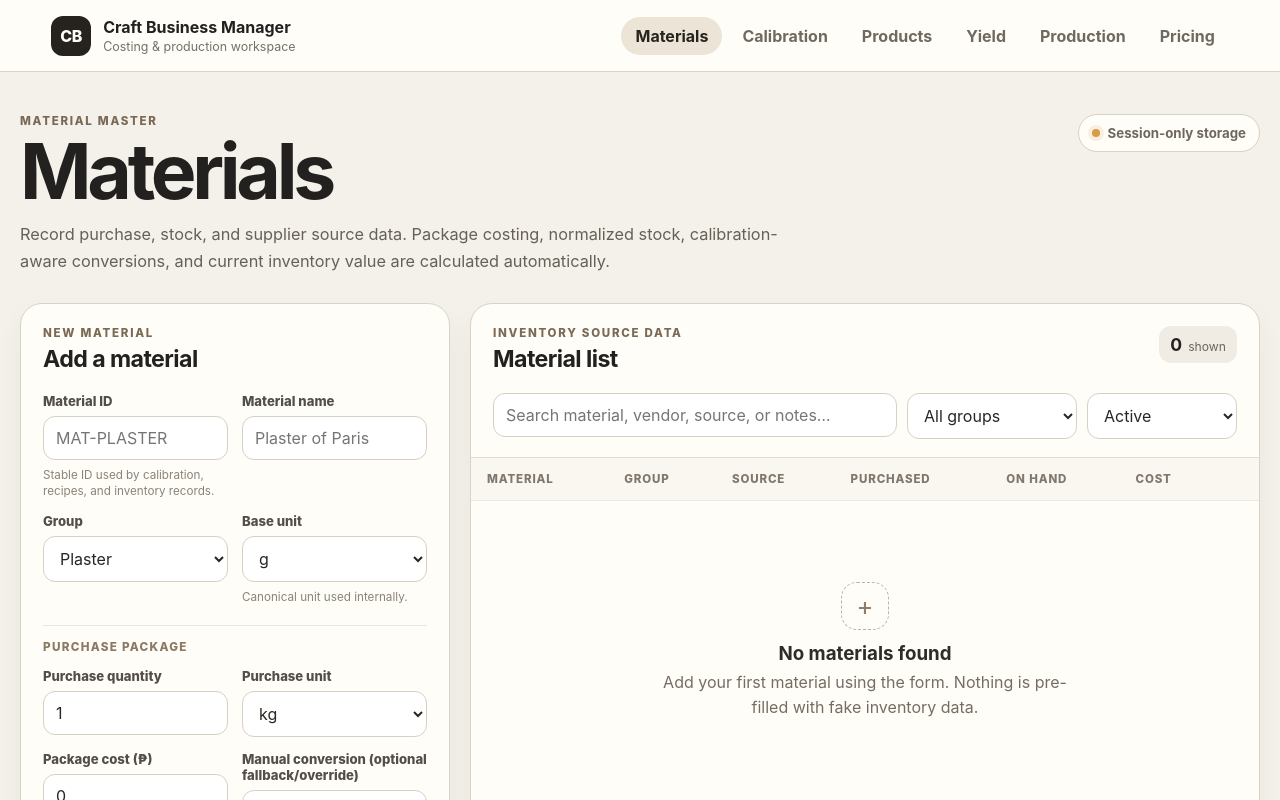
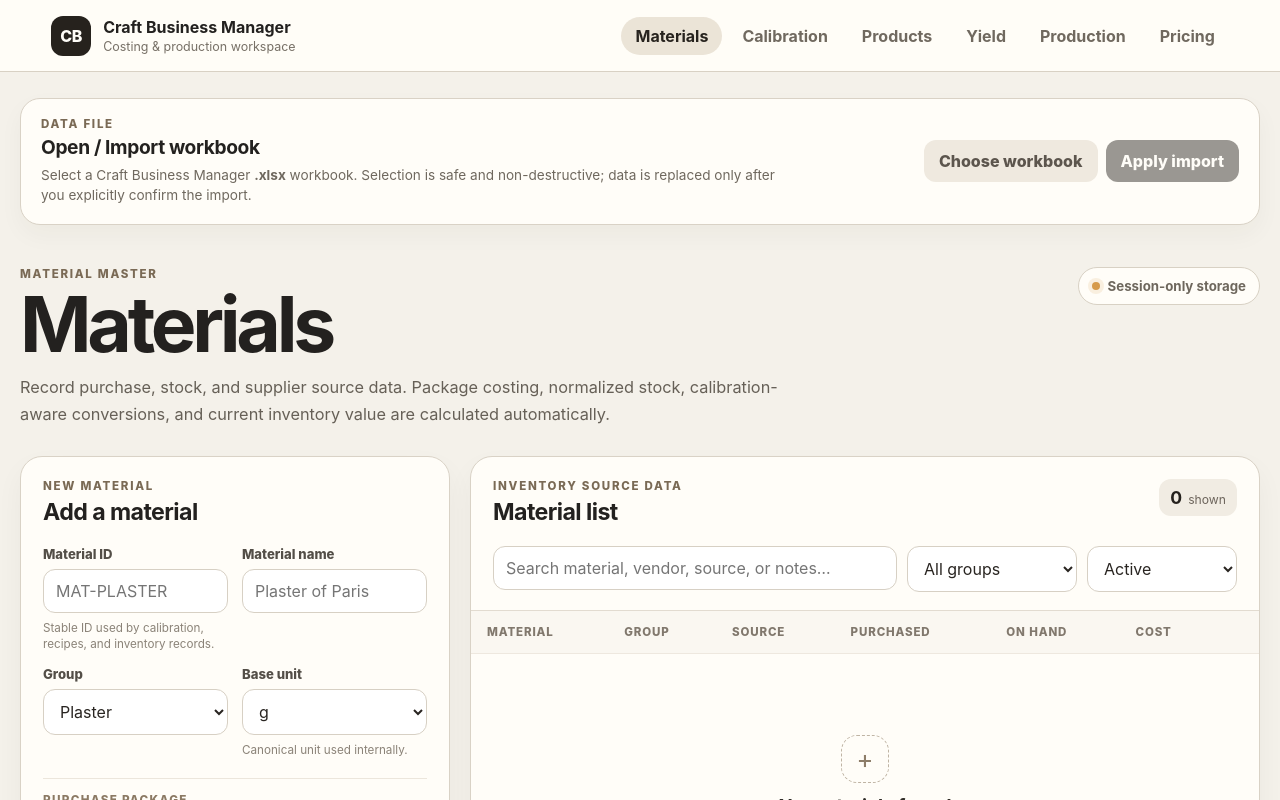
Before and after one commit to nhardbalansag/craft-business-manager, a React (Vite) app: page / in a window 1280 px wide. Shown: the top 800 px of the page. Built offline with nearby package versions, Linux system fonts and the light colour scheme.

Commit message:
Wire Phase 5.5A2 import workflow and workspace refresh

```diff
--- a/src/App.tsx
+++ b/src/App.tsx
@@ -1,6 +1,9 @@
 import { useState } from 'react';
+import { BrowserWorkbookImportCommand } from './application/persistence/BrowserWorkbookImportCommand';
+import { persistenceCoordinator } from './application/session';
 import { CalibrationPage } from './ui/calibration/CalibrationPage';
 import { MaterialsPage } from './ui/materials/MaterialsPage';
+import { WorkbookImportPanel } from './ui/persistence/WorkbookImportPanel';
 import { PricingPage } from './ui/pricing/PricingPage';
 import { ProductsPage } from './ui/products/ProductsPage';
 import { ProductionPage } from './ui/production/ProductionPage';
@@ -8,8 +11,17 @@ import { YieldPage } from './ui/yield/YieldPage';
 
 type AppSection = 'materials' | 'calibration' | 'products' | 'yield' | 'production' | 'pricing';
 
-export default function App() {
+export interface AppProps {
+  readonly workbookImportCommand?: BrowserWorkbookImportCommand;
+}
+
+export default function App({ workbookImportCommand }: AppProps = {}) {
   const [section, setSection] = useState<AppSection>('materials');
+  const [workspaceRevision, setWorkspaceRevision] = useState(0);
+  const [defaultWorkbookImportCommand] = useState(
+    () => new BrowserWorkbookImportCommand(persistenceCoordinator),
+  );
+  const importCommand = workbookImportCommand ?? defaultWorkbookImportCommand;
 
   return (
     <main className="app-shell">
@@ -31,12 +43,19 @@ export default function App() {
         </nav>
       </header>
 
+      <WorkbookImportPanel
+        command={importCommand}
+        onHydrated={() => setWorkspaceRevision((current) => current + 1)}
+      />
+
+      <div className="workspace-revision-boundary" data-workspace-revision={workspaceRevision} key={workspaceRevision}>
         {section === 'materials' && <MaterialsPage />}
         {section === 'calibration' && <CalibrationPage />}
         {section === 'products' && <ProductsPage />}
         {section === 'yield' && <YieldPage />}
         {section === 'production' && <ProductionPage onOpenProducts={() => setSection('products')} />}
         {section === 'pricing' && <PricingPage />}
+      </div>
     </main>
   );
 }
```
Lines whose indentation alone changed are shown as unchanged.
